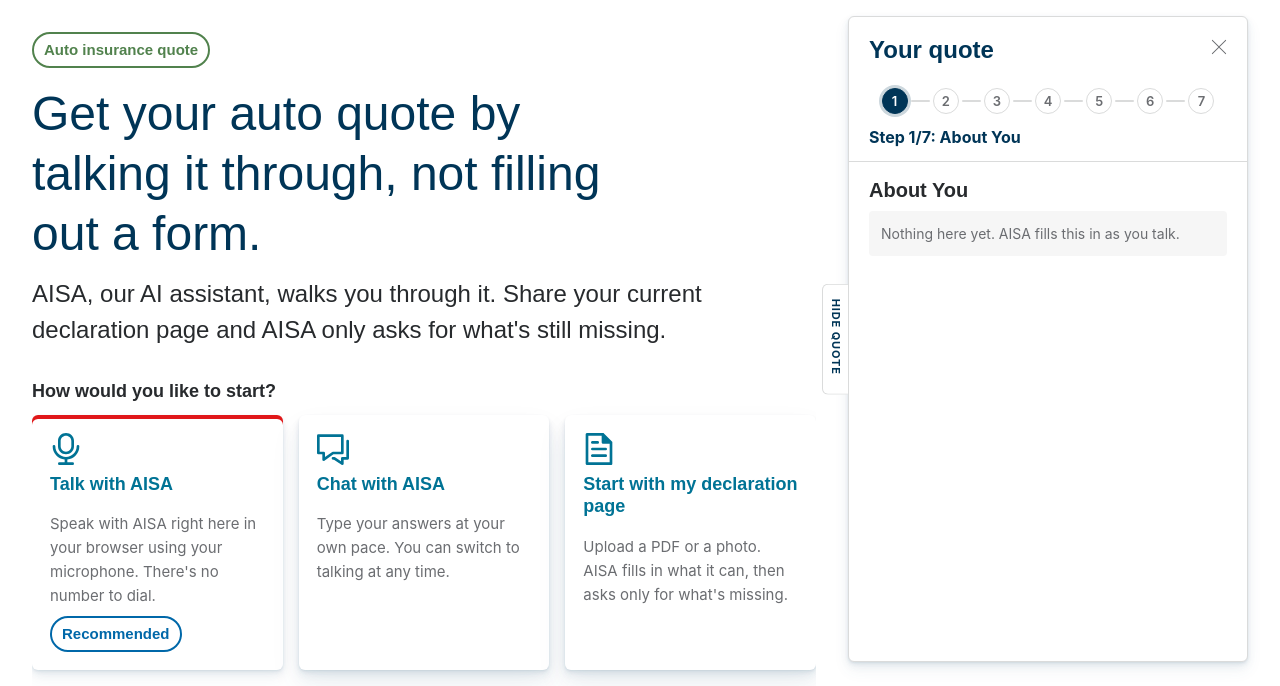
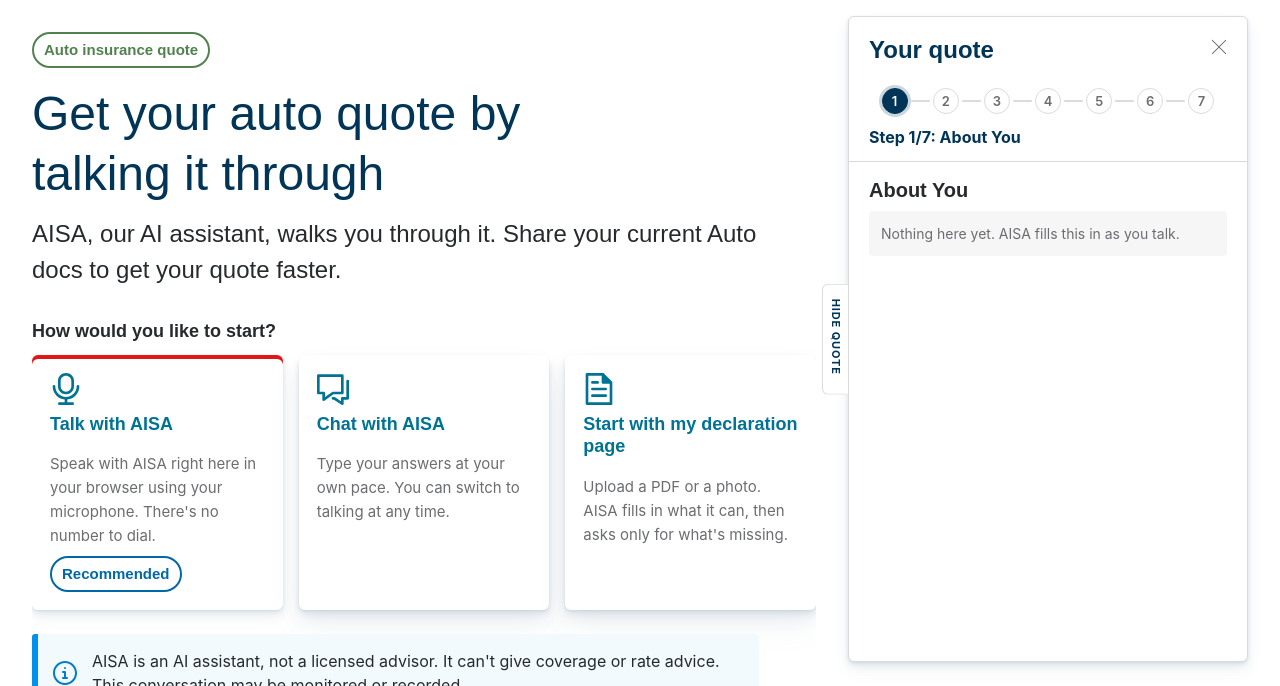
Before and after one commit to odi-obiak/Trav, a plain HTML site: page index.html in a window 1280 px wide. Shown: the part 114-800 px from the top of the page. Drawn offline with Linux system fonts and the light colour scheme; a web font is replaced by a local one.

Commit message:
Update offer section text for clarity and improved user guidance

```diff
--- a/index.html
+++ b/index.html
@@ -58,8 +58,8 @@
     <!-- Entry: shown until the customer picks how to start. -->
     <section class="offer" data-offer aria-labelledby="offer-title">
       <span class="tds-tag tds-tag--static tds-tag--mint offer-tag">Auto insurance quote</span>
-      <h1 id="offer-title" class="tds-h1">Get your auto quote by talking it through, not filling out a form.</h1>
-      <p class="tds-large lede">AISA, our AI assistant, walks you through it. Share your current declaration page and AISA only asks for what's still missing.</p>
+      <h1 id="offer-title" class="tds-h1">Get your auto quote by talking it through</h1>
+      <p class="tds-large lede">AISA, our AI assistant, walks you through it. Share your current Auto docs to get your quote faster.</p>
 
       <h2 class="tds-h4 choose-title">How would you like to start?</h2>
       <ul class="start-options" role="list">
```
